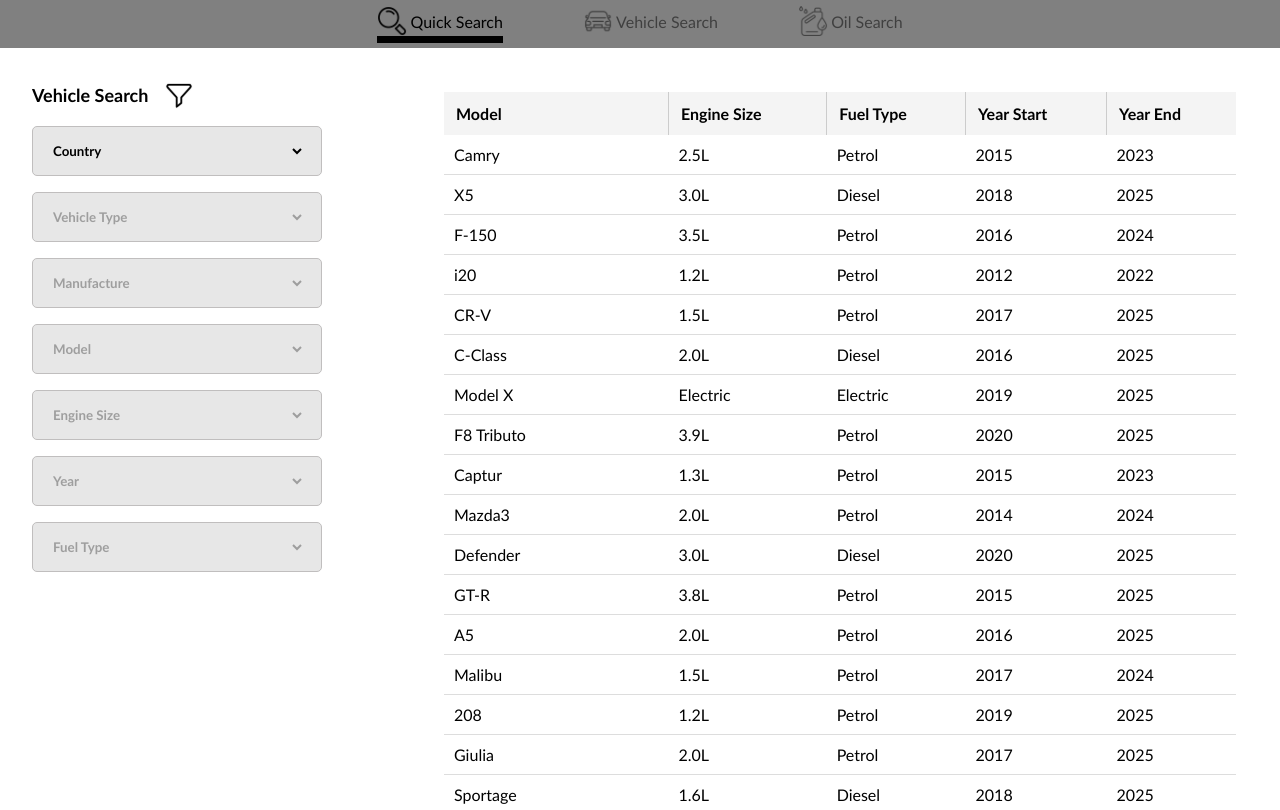
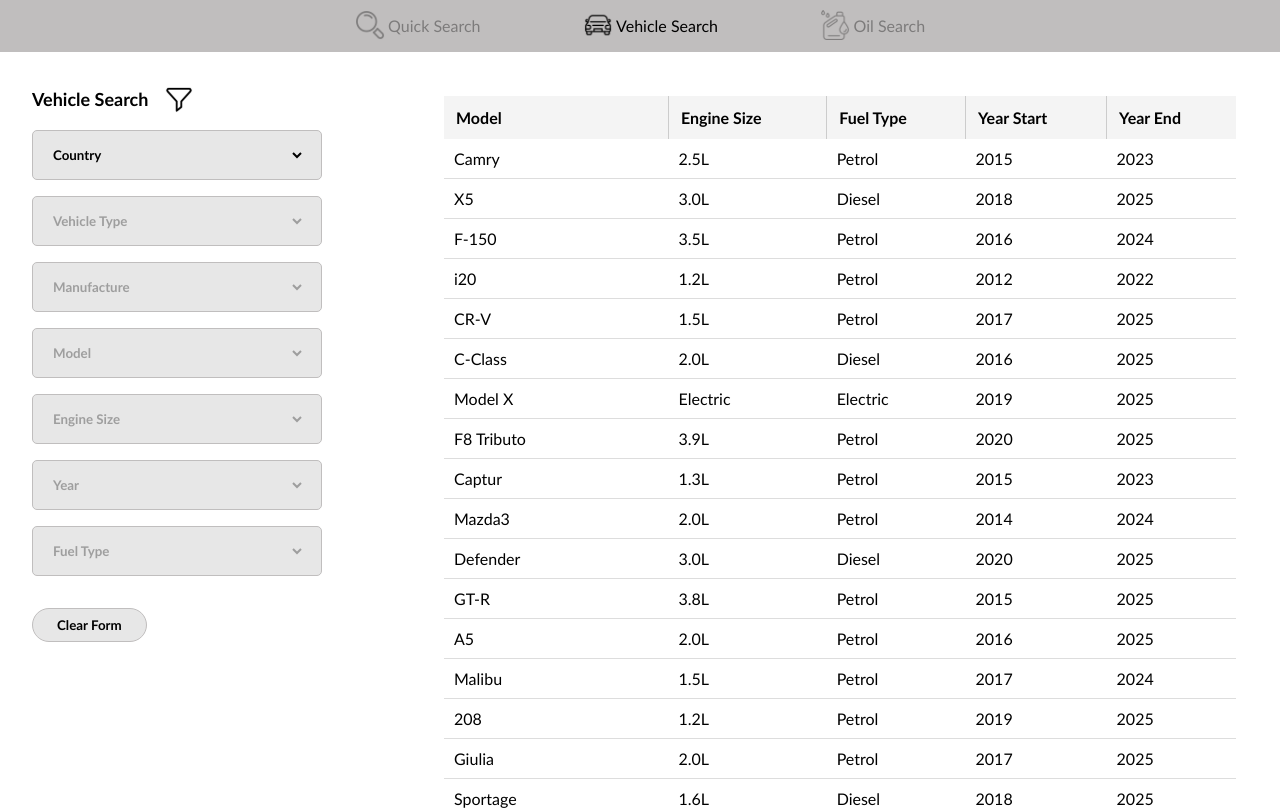
Before and after one commit to SNathan-UNPAR/OilSelector-VehicleSearch, a React (Vite) app: page / in a window 1280 px wide. Shown: the top 810 px of the page. Built offline with nearby package versions, Linux system fonts and the light colour scheme.

Commit message:
add clear button & update style
- clear filter btn implemented
- add style to clear btn
- update navbar style

```diff
--- a/src/pages/Filter.tsx
+++ b/src/pages/Filter.tsx
@@ -238,7 +238,9 @@
                     </>
                 )}
 
-
+                <div className='clear-button-container'>
+                    <button className='clear-button' onClick={() => onSelect("country", "")}>Clear Form</button>
+                </div>
 
             </div>
         </>
--- a/src/pages/Navbar.tsx
+++ b/src/pages/Navbar.tsx
@@ -8,19 +8,17 @@
         <>
             <div id='main-container'>
                 <div className='option-container'>
-                    <div className='quick-search-container selected-option'>
+                    <div className='quick-search-container unselected-option'>
                         <img src="src\assets\find.png" alt="" />
                         <span>Quick Search</span>
                     </div>
-                    <div className='bar selected-bar'></div>
                 </div>
 
                 <div className='option-container'>
-                    <div className='vehicle-search-container unselected-option'>
+                    <div className='vehicle-search-container selected-option'>
                         <img src="src\assets\car.png" alt="" />
                         <span>Vehicle Search</span>
                     </div>
-                    <div className='bar unselected-bar'></div>
                 </div>
 
 
@@ -30,7 +28,6 @@
                         <span>Oil Search</span>
 
                     </div>
-                    <div className='bar unselected-bar'></div>
                 </div>
 
             </div>
--- a/src/style/Filter.css
+++ b/src/style/Filter.css
@@ -85,3 +85,29 @@
     font-weight: bolder;
     font-size: large;
 }
+
+/* Container div */
+.clear-button-container {
+    display: flex;
+    flex-direction: row;
+    column-gap: 1rem;
+    align-items: center;
+    margin-top: 1rem;
+    margin-left: 2rem;
+}
+
+.clear-button {
+    padding: 0.5rem 1.5rem;
+    font-weight: bold;
+    border: solid;
+    border-radius: 20px;
+    border-width: 1px;
+    background-color: #e7e7e7;
+    border-color: rgb(192, 190, 190);
+    cursor: pointer;
+}
+
+/* Hover effect for the button */
+.clear-button:hover {
+    background-color: rgb(192, 190, 190);
+}
--- a/src/style/Navbar.css
+++ b/src/style/Navbar.css
@@ -1,5 +1,5 @@
 .navbar-container{
-    background-color: grey;
+    background-color: rgb(192, 190, 190);
 }
 #main-container {
     display: flex;
@@ -8,8 +8,9 @@
     max-height: 7%;
     justify-content: center;
     align-items: center;
-    gap: 5rem;
-    align-items: stretch;
+    gap: clamp(1rem, 8vw, 8rem);
+    /* align-items: stretch; */
+    padding-top:4px;
 }
 
 img {
@@ -22,8 +23,9 @@
     height: 1fr;
     display: flex;
     flex-direction: column;
-    justify-content: space-between;
+    justify-content: space-evenly;
     height: 100%;
+    cursor: pointer;
 }
 
 .option-container>div {
@@ -40,19 +42,5 @@
 }
 
 .unselected-option {
-    opacity: 50%;
+    opacity: 35%;
 }
-
-/* ketinggian height barnya */
-.bar {
-    width: 100%;
-    background-color: black;
-}
-
-.selected-bar {
-    opacity: 100%;
-}
-
-.unselected-bar {
-    opacity: 0%;
-}
```
